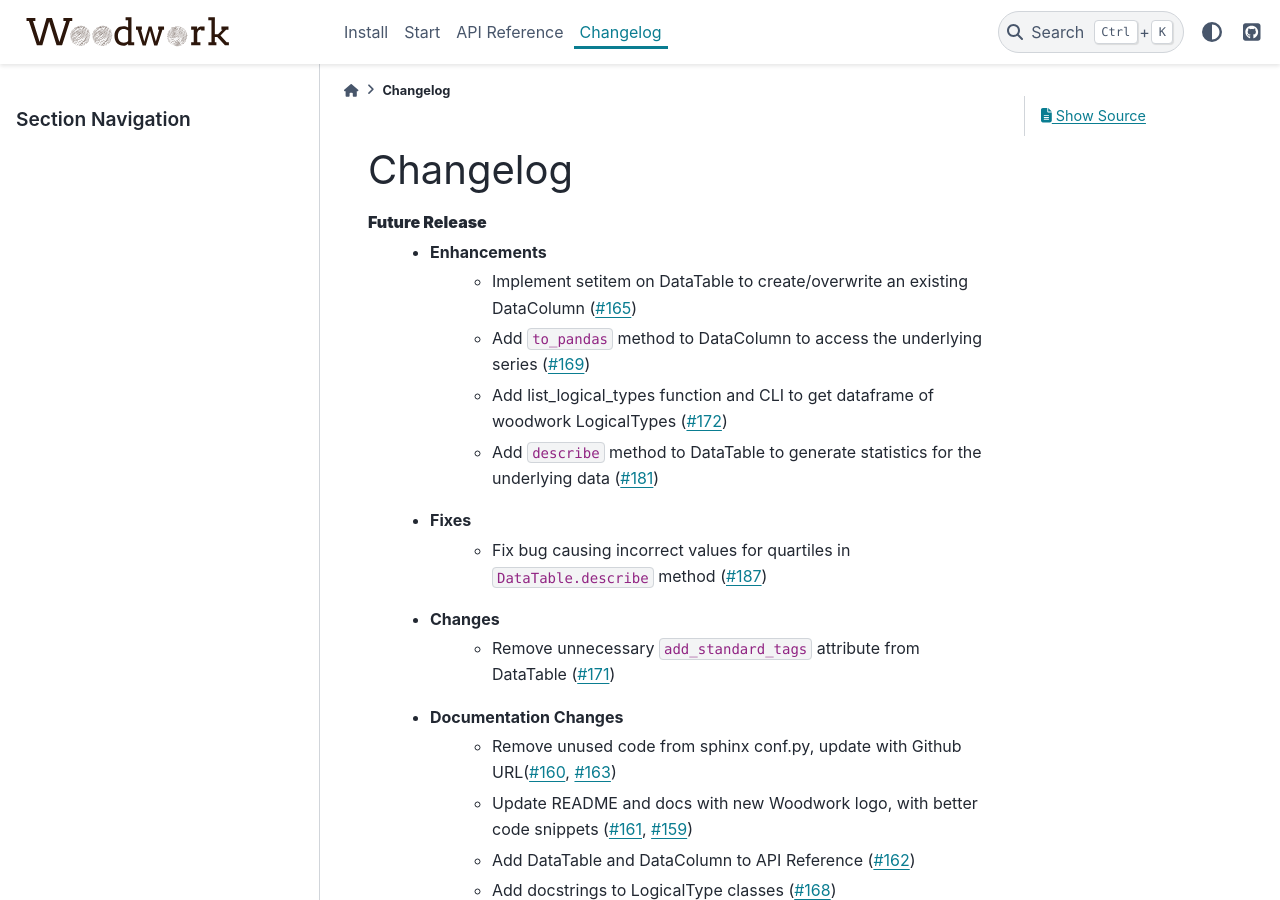
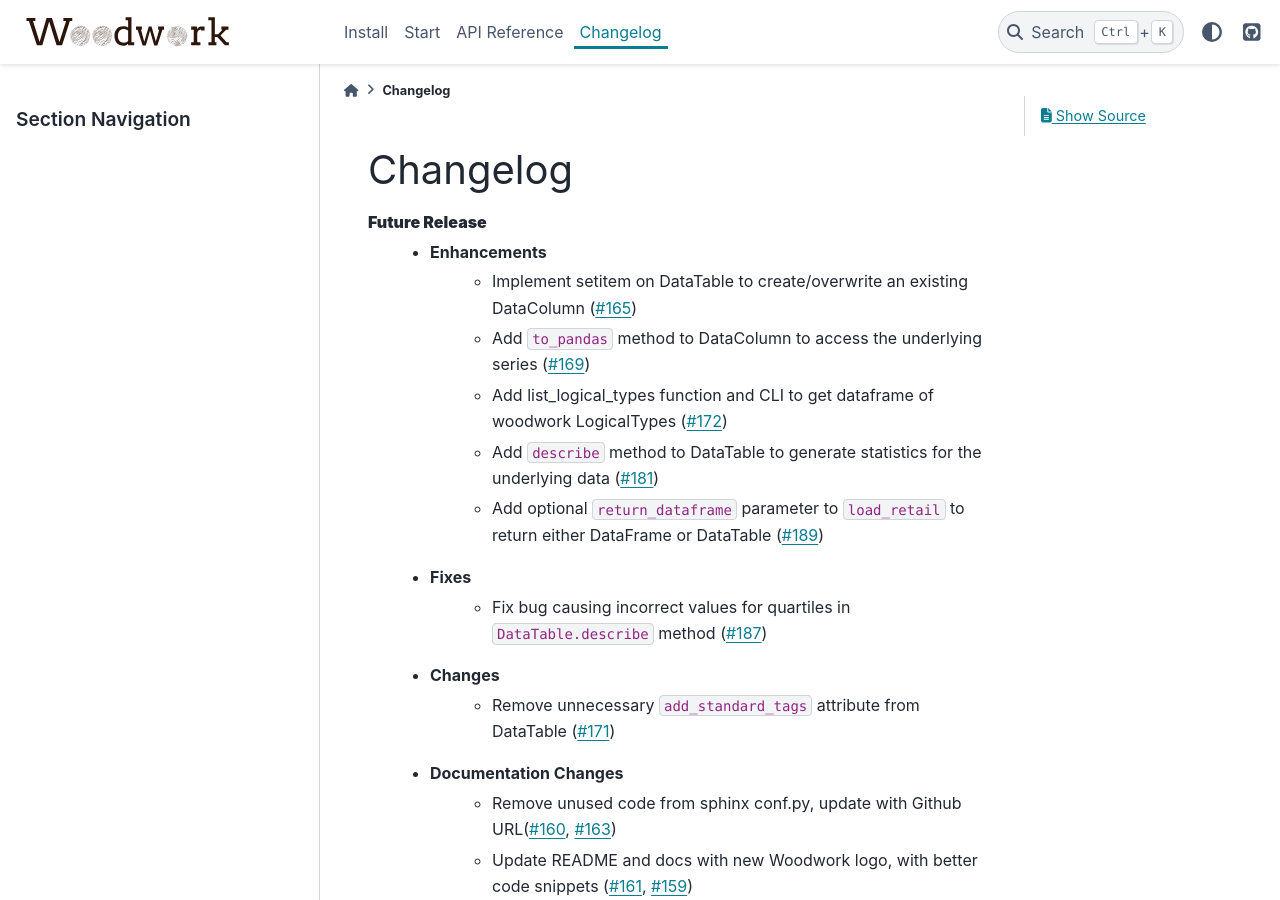
Before and after one commit to alteryx/woodwork, a Sphinx documentation site: the page built from docs/source/changelog.rst, in a window 1280 px wide and 900 px high. Built offline with Sphinx 7.4.7 and the PyData theme 0.15.4, drawn with Linux system fonts in a browser that asks for light colours; comment, search, counter and statistics services are not loaded.

Commit message:
update changelog.rst

```diff
--- a/docs/source/changelog.rst
+++ b/docs/source/changelog.rst
@@ -8,6 +8,7 @@ Changelog
         * Add ``to_pandas`` method to DataColumn to access the underlying series (:pr:`169`)
         * Add list_logical_types function and CLI to get dataframe of woodwork LogicalTypes (:pr:`172`)
         * Add ``describe`` method to DataTable to generate statistics for the underlying data (:pr:`181`)
+        * Add optional ``return_dataframe`` parameter to ``load_retail`` to return either DataFrame or DataTable (:pr:`189`)
     * Fixes
         * Fix bug causing incorrect values for quartiles in ``DataTable.describe`` method (:pr:`187`)
     * Changes
```
